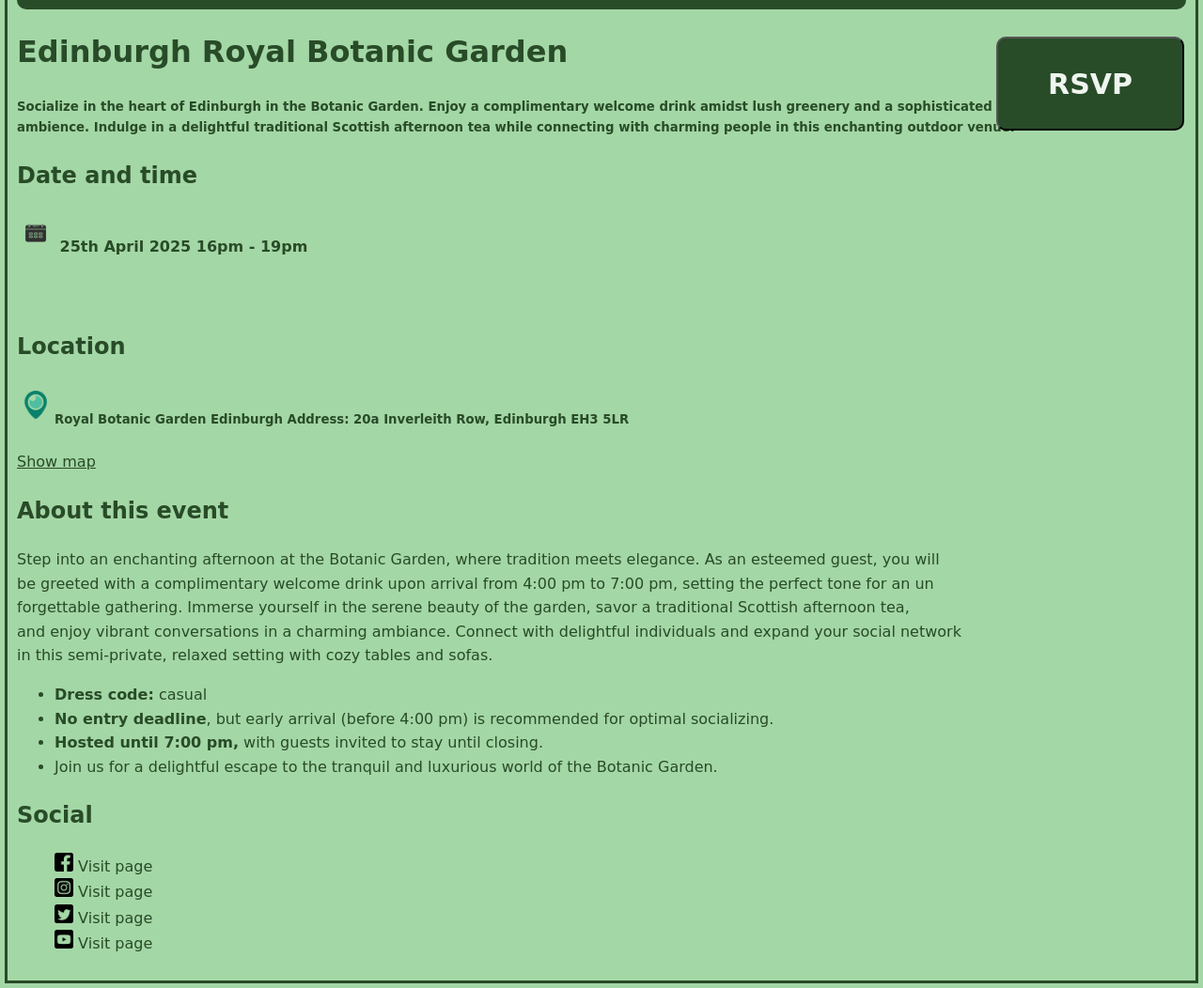
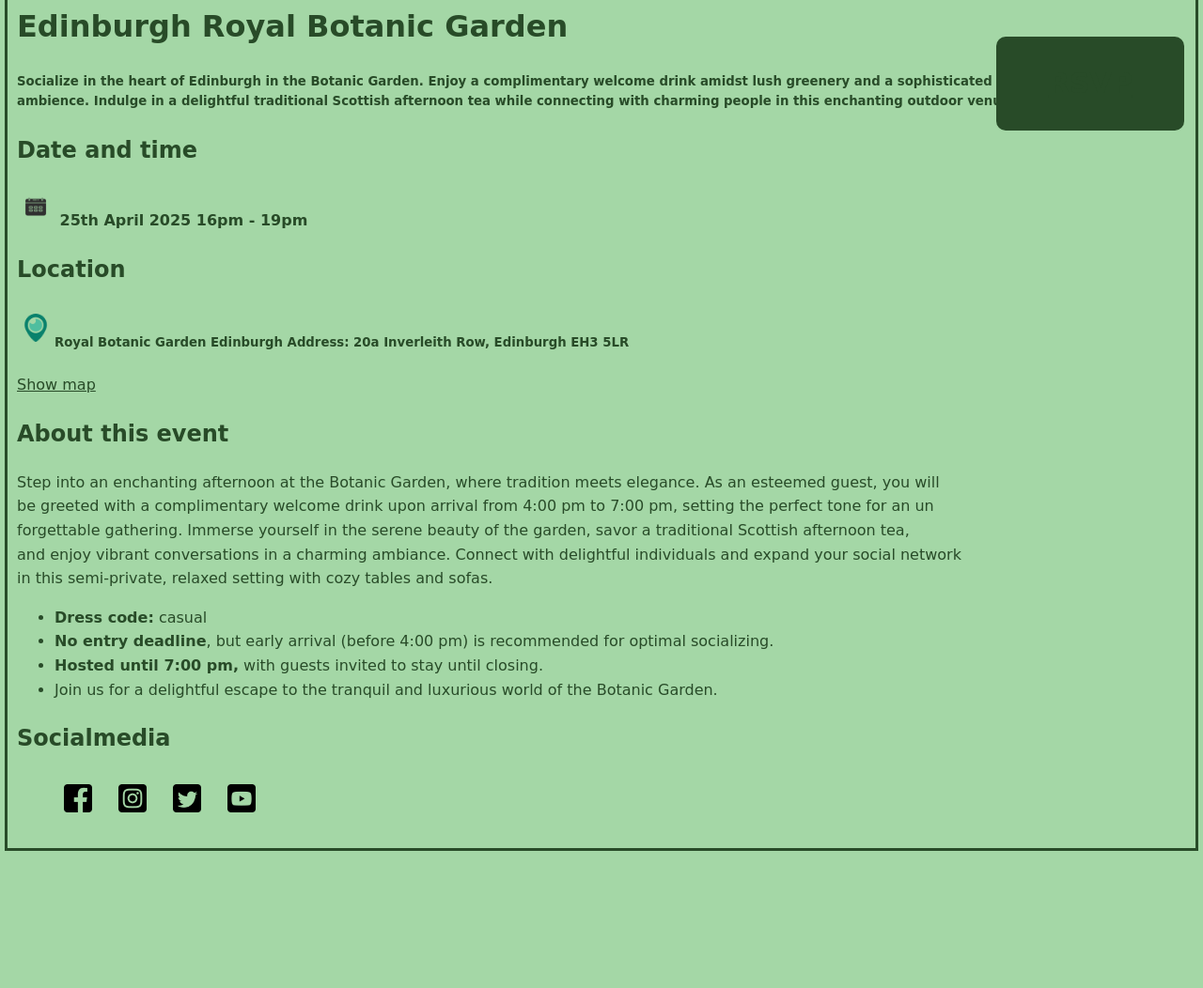
Before and after one commit to Nataliia74/Invitation, a plain HTML site: page index.html in a window 1280 px wide. Shown: the part 641-1693 px from the top of the page at 94% size. After the commit the page ends 1552 px from the top, so only its background shows below. Drawn offline with Linux system fonts and the light colour scheme.

Commit message:
validation

```diff
--- a/index.html
+++ b/index.html
@@ -12,9 +12,9 @@
         <img id="img_1" src="https://stanmerhouse.uk/wp-content/uploads/2022/11/traditional-afternoon-tea-brighton-1.jpg" alt="afternoon tea" >
         <div class="fon_picture">
             <h4>Royal Botanic Garden</h4>
-            <img src="pictures/clipart558576.png" alt="baroque" width="50%">
+            <img src="pictures/clipart558576.png" alt="baroque" width="200">
             <h4>25th April 2025</h4>
-            <p>Welcome to<br>Traditional Afternoon Tea</p>
+            <p>Welcome for<br>Traditional Afternoon Tea</p>
         </div>
     </div>
 
@@ -23,10 +23,10 @@
          amidst lush greenery and a sophisticated<br> ambience. Indulge in a delightful traditional Scottish
          afternoon tea while connecting with charming people in this enchanting outdoor venue.</h5>
     <h2>Date and time</h2>
-    <a href="https://docs.google.com/forms/d/e/1FAIpQLSeJGnzkyrm_1Hv_DcK7sAm8dbxj-0lVGlVUwv7PLehBwK8MkA/viewform"><button class="btn btn__text">RSVP</button></a>
-    <h4><img src="pictures/calendar.png" alt="calendar_icon" width="40px"> 25th April 2025 16pm - 19pm</h4>
+    <a href="https://docs.google.com/forms/d/e/1FAIpQLSeJGnzkyrm_1Hv_DcK7sAm8dbxj-0lVGlVUwv7PLehBwK8MkA/viewform" class="btn btn__text">RSVP</a>
+    <h4><img src="pictures/calendar.png" alt="calendar_icon" width="40"> 25th April 2025 16pm - 19pm</h4>
     <h2>Location</h2>
-    <h5><img src="pictures/location_green.png" alt="location_icon" width="40px">Royal Botanic Garden Edinburgh Address: 20a Inverleith Row, Edinburgh EH3 5LR</h5>
+    <h5><img src="pictures/location_green.png" alt="location_icon" width="40">Royal Botanic Garden Edinburgh Address: 20a Inverleith Row, Edinburgh EH3 5LR</h5>
     <a id="map" href="https://www.google.co.uk/maps/dir//Royal+Botanic+Garden+Edinburgh,+Arboretum+Pl,+Edinburgh+EH3+5NZ/@55.9651533,-3.2119085,17z/data=!4m8!4m7!1m0!1m5!1m1!1s0x4887c7c1de08e6eb:0x6305a87387d5746e!2m2!1d-3.2091021!2d55.9650125?entry=ttu&g_ep=EgoyMDI1MDEwMi4wIKXMDSoASAFQAw%3D%3D">Show map</a>
     <h2>About this event</h2>
 
@@ -41,12 +41,12 @@ Immerse yourself in the serene beauty of the garden, savor a traditional Scottis
     <li><span>Join us for a delightful escape to the tranquil and luxurious world of the Botanic Garden.</span></li>
 </ul>
 
-<h2>Social</h2>
-<ul type="none">
-    <li><a href="https://en-gb.facebook.com/thebotanics/"><img src="pictures/facebook_icon.png" alt="facebook" width="20px"></a> Visit page</li>
-    <li><a href="https://www.instagram.com/rbgedinburgh/?hl=en"><img src="pictures/instagram.png" alt="instagram" width="20px"></a> Visit page</li>
-    <li><a href="https://x.com/TheBotanics?mx=2"><img src="pictures/twitter.png" alt="twitter" width="20px"></a> Visit page</li>
-    <li><a href="https://www.youtube.com/user/RBGEdinburgh"><img src="pictures/youtube.png" alt="youtube" width="20px"></a> Visit page</li>
+<h2>Socialmedia</h2>
+<ul id="icons">
+    <li><a href="https://en-gb.facebook.com/thebotanics/"><img src="pictures/facebook_icon.png" alt="facebook-page" width="30"></a></li>
+    <li><a href="https://www.instagram.com/rbgedinburgh/?hl=en"><img src="pictures/instagram.png" alt="instagram-page" width="30"></a></li>
+    <li><a href="https://x.com/TheBotanics?mx=2"><img src="pictures/twitter.png" alt="twitter-page" width="30"></a></li>
+    <li><a href="https://www.youtube.com/user/RBGEdinburgh"><img src="pictures/youtube.png" alt="youtube-page" width="30"></a></li>
 
 </ul>
 
--- a/style.css
+++ b/style.css
@@ -20,7 +20,7 @@ a:visited {
 }
 
 h4 {
-    margin-bottom: 75px;
+    margin-bottom: 20px;
 }
 
 h1 {
@@ -35,7 +35,21 @@ h1 {
     border: rgba(40, 75, 40, 0.1) groove 2px;
     border-radius: 10px;
 }
+#icons {
+    list-style-type: none;
+    display: flex;
+    align-items: center;
+    margin-bottom: 10px;
+  }
 
+#icons li {
+   margin: 10px;
+
+}
+
+  #icons img {
+    margin-right: 8px;
+}
 
 /* CSS class Selectors */
 .picture {
@@ -79,3 +93,7 @@ h1 {
   font-family: cursive, Arial, sans-serife;
 
 }
+.btn:hover {
+    background-color: rgba(34, 64, 34, 0.8);
+    cursor: pointer;
+}
```
